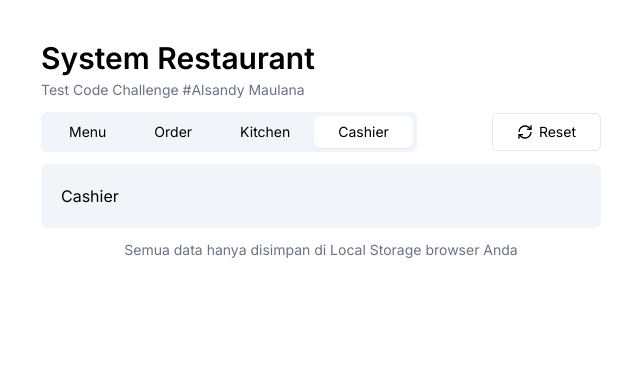
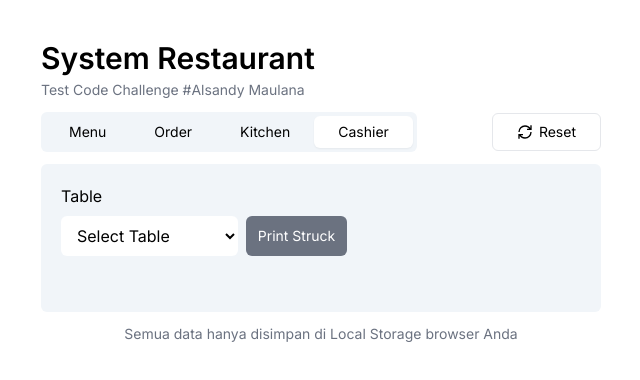
Before and after one commit to marsmallowz/restaurant-system-app, a Next.js app: page /cashier in a window 1280 px wide. Shown: the top 380 px of the page, without its empty margins (319-959 px from the left). Built offline with nearby package versions, Linux system fonts and the light colour scheme.

Commit message:
add feature achiser and  kitchen

```diff
--- a/src/app/cashier/page.tsx
+++ b/src/app/cashier/page.tsx
@@ -1,5 +1,134 @@
-import React from "react";
+"use client";
+
+import PopUpOrder from "@/components/PopUpOrder";
+import React, { useEffect, useState } from "react";
+
+interface MenuItem {
+  id: string;
+  name: string;
+}
+
+interface OrderItem {
+  id: string;
+  tableId: number;
+  isCompleted: boolean;
+  menus: { menu: MenuItem; quantity: number }[];
+}
 
 export default function Cashier() {
-  return <div>Cashier</div>;
+  const [orders, setOrders] = useState<OrderItem[]>([]);
+  const [selectedOrder, setSelectedOrder] = useState<OrderItem>();
+  const [selectedTableId, setSelectedTableId] = useState<number>(0);
+  const [showPopUp, setShowPopUp] = useState<boolean>(false);
+
+  const handleClearTable = () => {
+    const newOrders = orders.filter(
+      (order) => order.tableId !== selectedTableId
+    );
+    const jsonData = JSON.stringify(newOrders);
+    localStorage.setItem("orders", jsonData);
+    setOrders(newOrders);
+    setSelectedTableId(0);
+    setSelectedOrder(undefined);
+    setShowPopUp(true);
+  };
+
+  useEffect(() => {
+    let getOrder = localStorage.getItem("orders") || undefined;
+    // ORDER
+    if (getOrder) {
+      const parsedMenu = JSON.parse(getOrder);
+      setOrders(parsedMenu);
+    } else {
+      const jsonData = JSON.stringify([]);
+      localStorage.setItem("orders", jsonData);
+      setOrders([]);
+    }
+  }, []);
+
+  return (
+    <div className="flex flex-col gap-2">
+      <div>Table</div>
+      <div className="flex justify-between">
+        <div className="flex w-7/12 gap-2">
+          <select
+            onChange={(e) => {
+              setSelectedTableId(parseInt(e.target.value));
+            }}
+            className="w-7/12 bg-white py-2 px-3 rounded-md"
+          >
+            <option key="" value="0">
+              Select Table
+            </option>
+            {orders
+              .sort((a, b) => a.tableId - b.tableId)
+              .map((order) => {
+                return (
+                  <option key={order.id} value={order.tableId}>
+                    Table {order.tableId}
+                  </option>
+                );
+              })}
+          </select>
+          <button
+            onClick={() => {
+              if (selectedTableId) {
+                const getOrder = orders.find(
+                  (order) => order.tableId === selectedTableId
+                );
+                setSelectedOrder(getOrder);
+              } else {
+                setSelectedOrder(undefined);
+              }
+            }}
+            className="w-4/12 p-2 bg-gray-500 text-white rounded-md text-sm"
+          >
+            Print Struck
+          </button>
+        </div>
+        <button
+          onClick={handleClearTable}
+          className={`${
+            selectedTableId ? "visible" : "invisible"
+          } w-3/12 bg-red-500 p-2 text-white rounded-md`}
+        >
+          Clear Table
+        </button>
+      </div>
+      {selectedOrder && (
+        <>
+          <table className="table-fixed text-left ">
+            <thead className="border-b">
+              <tr className="text-gray-400">
+                <th className="h-12 font-medium">Menu</th>
+                <th className="h-12 font-medium text-right">Quantity</th>
+                <th className="h-12 font-medium text-center">Price</th>
+              </tr>
+            </thead>
+            <tbody className="[&_tr:last-child]:border-0">
+              {selectedOrder &&
+                selectedOrder.menus.map((menu) => {
+                  return (
+                    <tr key={menu.menu.id} className="border-b">
+                      <td className="h-12">{menu.menu.name}</td>
+                      <td className="text-right">{menu.quantity}</td>
+                      <td className="text-center">Free</td>
+                    </tr>
+                  );
+                })}
+            </tbody>
+          </table>
+          <div className="text-center text-sm text-gray-500 font-medium">
+            Terima kasih sudah makan di{" "}
+            <span className="text-gray-600 font-bold">Restoran</span>
+          </div>
+        </>
+      )}
+      <PopUpOrder
+        visible={showPopUp}
+        setVisible={setShowPopUp}
+        message="Table successfully clear."
+      />
+    </div>
+  );
 }
--- a/src/app/kitchen/page.tsx
+++ b/src/app/kitchen/page.tsx
@@ -1,5 +1,53 @@
-import React from "react";
+"use client";
+
+import React, { useEffect, useState } from "react";
+
+interface MenuItem {
+  id: string;
+  name: string;
+}
+
+interface OrderItem {
+  id: string;
+  tableId: number;
+  isCompleted: boolean;
+  menus: { menu: MenuItem; quantity: number }[];
+}
 
 export default function Kitchen() {
-  return <div>Kitchen</div>;
+  const [orders, setOrder] = useState<OrderItem[]>([]);
+
+  useEffect(() => {
+    let getOrder = localStorage.getItem("orders") || undefined;
+    // ORDER
+    if (getOrder) {
+      const parsedMenu = JSON.parse(getOrder);
+      setOrder(parsedMenu);
+    } else {
+      const jsonData = JSON.stringify([]);
+      localStorage.setItem("orders", jsonData);
+      setOrder([]);
+    }
+  }, []);
+
+  return (
+    <div className="flex">
+      <div className="grid grid-cols-2 gap-2 w-full">
+        {orders.map((order) => {
+          return (
+            <div key={order.id} className="flex flex-col">
+              <div className="text-xl font-medium">Table {order.tableId}</div>
+              {order.menus.map((menu) => {
+                return (
+                  <div key={menu.menu.id} className="">
+                    {menu.quantity}x {menu.menu.name}
+                  </div>
+                );
+              })}
+            </div>
+          );
+        })}
+      </div>
+    </div>
+  );
 }
```
